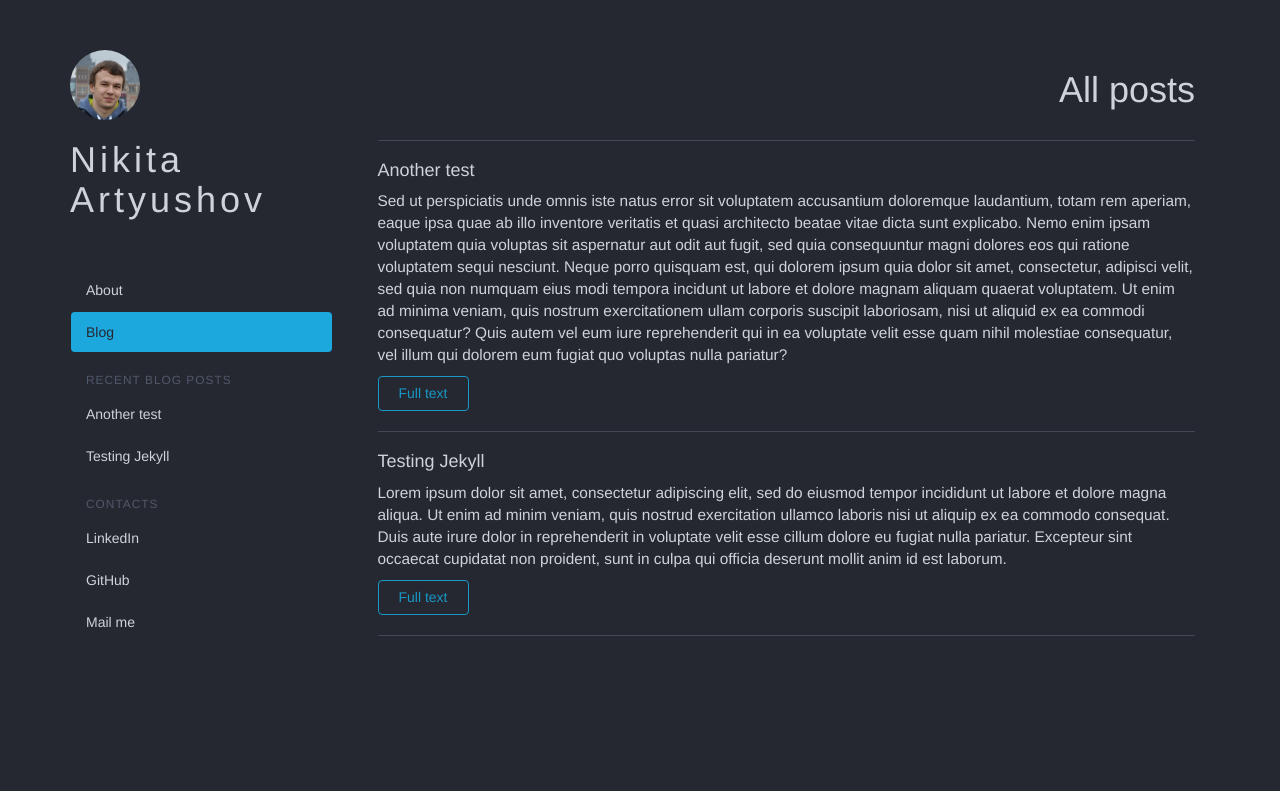
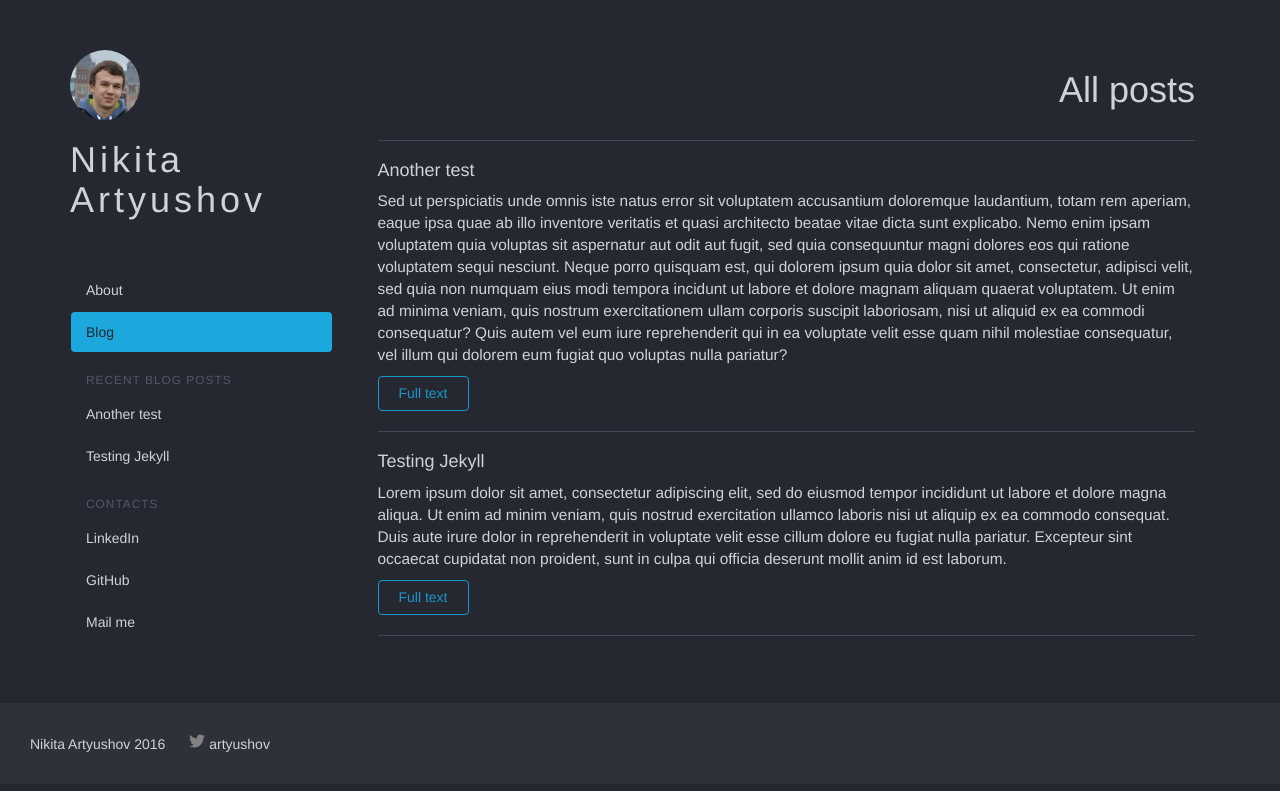
Before and after one commit to artyushov/artyushov.github.io, a Jekyll site: the page built from blog.html, in a window 1280 px wide. Shown: the top 791 px of the page. Built offline with Jekyll 4.4.1, drawn with Linux system fonts in a browser that asks for light colours.

Commit message:
spring-security post added disqus added site footer

```diff
--- a/_includes/footer.html
+++ b/_includes/footer.html
@@ -1,38 +1,10 @@
 <footer class="site-footer">
 
-  <div class="wrapper">
-
-    <h2 class="footer-heading">{{ site.title }}</h2>
-
-    <div class="footer-col-wrapper">
-      <div class="footer-col footer-col-1">
-        <ul class="contact-list">
-          <li>{{ site.title }}</li>
-          <li><a href="mailto:{{ site.email }}">{{ site.email }}</a></li>
-        </ul>
-      </div>
-
-      <div class="footer-col footer-col-2">
-        <ul class="social-media-list">
-          {% if site.github_username %}
-          <li>
-            {% include icon-github.html username=site.github_username %}
-          </li>
-          {% endif %}
-
-          {% if site.twitter_username %}
-          <li>
-            {% include icon-twitter.html username=site.twitter_username %}
-          </li>
-          {% endif %}
-        </ul>
-      </div>
-
-      <div class="footer-col footer-col-3">
-        <p>{{ site.description }}</p>
-      </div>
-    </div>
-
+  <div>
+    <span>Nikita Artyushov 2016</span>
+    <a class="ml20" href="https://twitter.com/artyushov">
+      <span class="icon icon-twitter">{% include icon-twitter.svg %}</span>
+      <span class="username">artyushov</span>
+    </a>
   </div>
-
 </footer>
--- a/_includes/icon-twitter.html
+++ b/_includes/icon-twitter.html
@@ -1 +1,4 @@
-<a href="https://twitter.com/{{ include.username }}"><span class="icon icon--twitter">{% include icon-twitter.svg %}</span><span class="username">{{ include.username }}</span></a>
+<a href="https://twitter.com/{{ include.username }}">
+    <span class="icon icon-twitter">{% include icon-twitter.svg %}</span>
+    <span class="username">{{ include.username }}</span>
+</a>
--- a/_layouts/myDefault.html
+++ b/_layouts/myDefault.html
@@ -13,4 +13,5 @@
         </div>
     </div>
 </div>
+    {% include footer.html %}
 </body>
--- a/blog.html
+++ b/blog.html
@@ -9,7 +9,7 @@ menu_name: "Blog"
     <div style="clear:both"></div>
     <hr class="divider">
     {% for post in site.posts %}
-    <a href="{{ post.url }}"><h4>{{ post.title }}</h4></a>
+    <h4>{{ post.title }}</h4>
     {{ post.excerpt }}
     <a class="read-more" href="{{ post.url }}">Full text</a>
     <hr class="divider">
--- a/css/blog.css
+++ b/css/blog.css
@@ -59,6 +59,26 @@ nav li a span.post-title {
     display: inline-block;
 }
 
+#no-posts {
+    line-height: normal;
+}
+
+.site-footer {
+    width: 100%;
+    padding: 30px;
+    margin-top: 40px;
+    background-color: #2f3139;
+}
+
+.icon {
+    width: 16px;
+    height: 16px;
+}
+
+.ml20 {
+    margin-left: 20px;
+}
+
 /*figure.highlight code span {*/
     /*overflow:hidden;*/
     /*text-overflow:ellipsis;*/
```
Also changed, not shown: _drafts/spring-security.md (+6 -1 lines), _layouts/post.html (+24 -4 lines), _includes/icon-github.svg, _includes/icon-twitter.svg.
